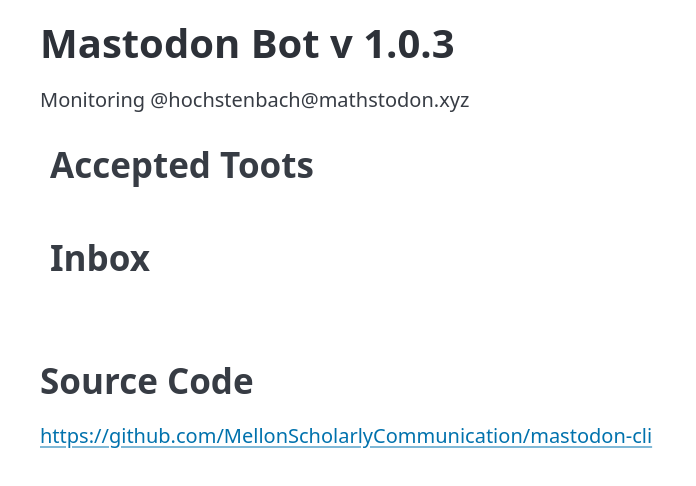
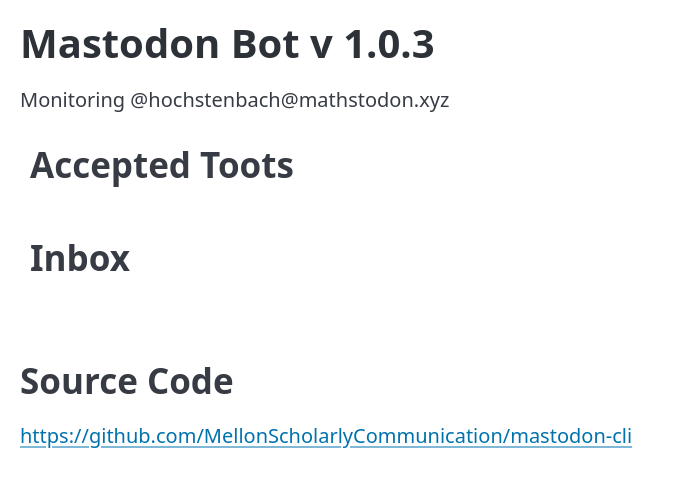
Before and after one commit to MellonScholarlyCommunication/mastodon-bot, a website: page public/index.html in a window 1280 px wide. Shown: the whole page, without its empty margins (0-696 px from the left). Drawn offline with nearby package versions, Linux system fonts and the light colour scheme; no server answers.

Commit message:
Fixing container width

```diff
--- a/public/css/main.css
+++ b/public/css/main.css
@@ -1,3 +1,8 @@
+.container {
+    max-width: unset;
+    padding-left: 20px;
+    padding-right: 20px;
+}
 * {
     box-sizing: border-box;
 }
```
